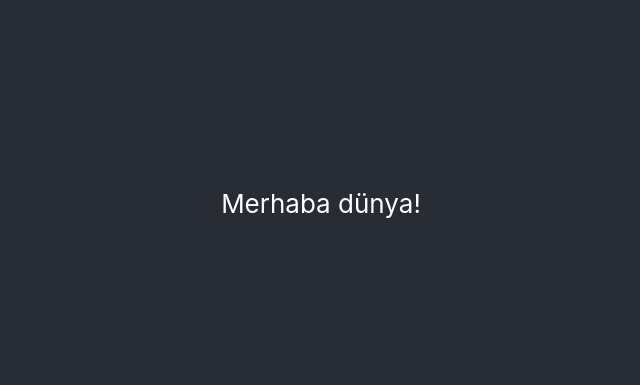
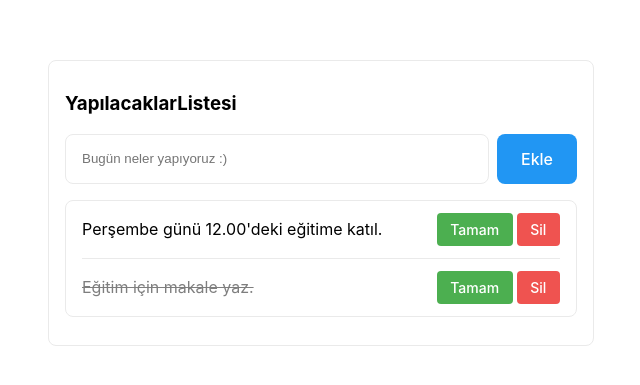
Before and after one commit to emintayfur/be-icin-react, a React (Create React App) app: page / in a window 1280 px wide. Shown: the part 197-582 px from the top of the page, without its empty margins (319-959 px from the left). Built offline with nearby package versions, Linux system fonts and the light colour scheme.

Commit message:
Kullanılmayan dosyalar silindi, uygulama için stiller kodlandı.

```diff
--- a/src/App.css
+++ b/src/App.css
@@ -1,38 +1,141 @@
-.App {
-  text-align: center;
+body {
+  margin: 0;
+  font-family: -apple-system, BlinkMacSystemFont, 'Segoe UI', 'Roboto', 'Oxygen',
+  'Ubuntu', 'Cantarell', 'Fira Sans', 'Droid Sans', 'Helvetica Neue',
+  sans-serif;
+  -webkit-font-smoothing: antialiased;
+  -moz-osx-font-smoothing: grayscale;
 }
 
-.App-logo {
-  height: 40vmin;
-  pointer-events: none;
+/***/
+main.container {
+  display: flex;
+  width: 100vw;
+  height: 100vh;
+  overflow: hidden;
+  box-sizing: border-box;
+  justify-content: center;
+  align-items: center;
 }
 
-@media (prefers-reduced-motion: no-preference) {
-  .App-logo {
-    animation: App-logo-spin infinite 20s linear;
-  }
+div.todo-box {
+  display: flex;
+  flex-direction: column;
+  width: 40vw;
+  min-width: 350px;
+  padding: 0.75rem 1rem;
+  border-radius: 0.5rem;
+  border: 1px solid #eaeaea;
 }
 
-.App-header {
-  background-color: #282c34;
-  min-height: 100vh;
+.add-todo-input-container {
+  display: flex;
+  gap: 0.5rem;
+  align-items: stretch;
+  flex-wrap: wrap;
+  width: 100%;
+}
+
+/***/
+.add-btn {
+  display: flex;
+  justify-content: center;
+  align-items: center;
+  cursor: pointer;
+  min-width: 80px;
+  height: 50px;
+  border: none;
+  border-radius: 0.5rem;
+  background-color: #2196F3;
+  color: #fff;
+  font-family: inherit;
+  font-size: 1rem;
+  font-weight: 500;
+  padding: 6px 12px;
+  transition: .3s ease-in-out background-color;
+}
+.add-btn:hover{
+  background-color: #1D81D1;
+}
+
+/***/
+.text-input {
+  flex: 1;
+  padding: 0.75rem 1rem;
+  border-radius: 0.5rem;
+  border: 1px solid #eaeaea;
+}
+
+/***/
+.todo-s {
   display: flex;
   flex-direction: column;
+  gap: 0.75rem;
+  width: 100%;
+  list-style-type: none;
+  padding: 0.75rem 1rem;
+  border-radius: 0.5rem;
+  border: 1px solid #eaeaea;
+  box-sizing: border-box;
+}
+
+/***/
+.todo {
+  display: flex;
+  justify-content: space-between;
   align-items: center;
+  border-bottom: 1px solid #eaeaea;
+  padding-bottom: 0.75rem;
+}
+.todo:last-child {
+  border-bottom: none;
+  padding-bottom: 0;
+}
+
+/***/
+.todo-actions {
+  display: flex;
+  gap: 0.25rem;
+  flex-wrap: wrap;
+}
+
+/***/
+.todo-btn {
+  display: flex;
   justify-content: center;
-  font-size: calc(10px + 2vmin);
+  align-items: center;
+  border: none;
+  color: white;
+  background-color: #1D81D1;
+  font-family: inherit;
+  font-weight: 500;
+  font-size: 0.875rem;
+  padding: 0.50rem 0.85rem;
+  border-radius: 0.25rem;
+  cursor: pointer;
+  transition: .3s ease-in background-color;
+}
+
+/***/
+.todo-btn.done {
+  background-color: #4CAF50;
   color: white;
 }
-
-.App-link {
-  color: #61dafb;
+.todo-btn.done:hover {
+  background-color: #388E3C;
 }
 
-@keyframes App-logo-spin {
-  from {
-    transform: rotate(0deg);
-  }
-  to {
-    transform: rotate(360deg);
-  }
+/***/
+.todo-btn.remove {
+  background-color: #EF5350;
+  color: white;
 }
+.todo-btn.remove:hover {
+  background-color: #D32F2F;
+}
+
+/***/
+.ok > span {
+  text-decoration: line-through;
+  opacity: .5;
+}
--- a/src/App.js
+++ b/src/App.js
@@ -1,15 +1,57 @@
-import './App.css';
+import "./App.css";
+import React from "react";
 
 function App() {
-  return (
-    <div className="App">
-      <header className="App-header">
-        <p>
-          Merhaba dünya!
-        </p>
-      </header>
-    </div>
-  );
+    return (
+        <main className="container">
+            <div className="todo-box">
+                <h3>YapılacaklarListesi</h3>
+
+                <div className="add-todo-input-container">
+                    <input
+                        className="text-input"
+                        placeholder="Bugün neler yapıyoruz :)"
+                    />
+
+                    <button className="add-btn">
+                        Ekle
+                    </button>
+                </div>
+
+                <ul className="todo-s">
+                   <li className="todo">
+                       <div>
+                           <span>Perşembe günü 12.00'deki eğitime katıl.</span>
+                       </div>
+
+                       <div className="todo-actions">
+                           <button className="todo-btn done">
+                               <span>Tamam</span>
+                           </button>
+                           <button className="todo-btn remove">
+                               <span>Sil</span>
+                           </button>
+                       </div>
+                   </li>
+
+                    <li className="todo">
+                        <div className="ok">
+                            <span>Eğitim için makale yaz.</span>
+                        </div>
+
+                        <div className="todo-actions">
+                            <button className="todo-btn done">
+                                <span>Tamam</span>
+                            </button>
+                            <button className="todo-btn remove">
+                                <span>Sil</span>
+                            </button>
+                        </div>
+                    </li>
+                </ul>
+            </div>
+        </main>
+    );
 }
 
 export default App;
--- a/src/index.css
+++ /dev/null
@@ -1,13 +0,0 @@
-body {
-  margin: 0;
-  font-family: -apple-system, BlinkMacSystemFont, 'Segoe UI', 'Roboto', 'Oxygen',
-    'Ubuntu', 'Cantarell', 'Fira Sans', 'Droid Sans', 'Helvetica Neue',
-    sans-serif;
-  -webkit-font-smoothing: antialiased;
-  -moz-osx-font-smoothing: grayscale;
-}
-
-code {
-  font-family: source-code-pro, Menlo, Monaco, Consolas, 'Courier New',
-    monospace;
-}
--- a/src/index.js
+++ b/src/index.js
@@ -1,8 +1,6 @@
 import React from 'react';
 import ReactDOM from 'react-dom/client';
-import './index.css';
 import App from './App';
-import reportWebVitals from './reportWebVitals';
 
 const root = ReactDOM.createRoot(document.getElementById('root'));
 root.render(
@@ -10,8 +8,3 @@ root.render(
     <App />
   </React.StrictMode>
 );
-
-// If you want to start measuring performance in your app, pass a function
-// to log results (for example: reportWebVitals(console.log))
-// or send to an analytics endpoint. Learn more: https://bit.ly/CRA-vitals
-reportWebVitals();
--- a/src/reportWebVitals.js
+++ /dev/null
@@ -1,13 +0,0 @@
-const reportWebVitals = onPerfEntry => {
-  if (onPerfEntry && onPerfEntry instanceof Function) {
-    import('web-vitals').then(({ getCLS, getFID, getFCP, getLCP, getTTFB }) => {
-      getCLS(onPerfEntry);
-      getFID(onPerfEntry);
-      getFCP(onPerfEntry);
-      getLCP(onPerfEntry);
-      getTTFB(onPerfEntry);
-    });
-  }
-};
-
-export default reportWebVitals;
```
Also changed, not shown: src/setupTests.js (deleted, +0 -5 lines), src/logo.svg (deleted), 1 other file (tests, documents, lock files or other folders).
